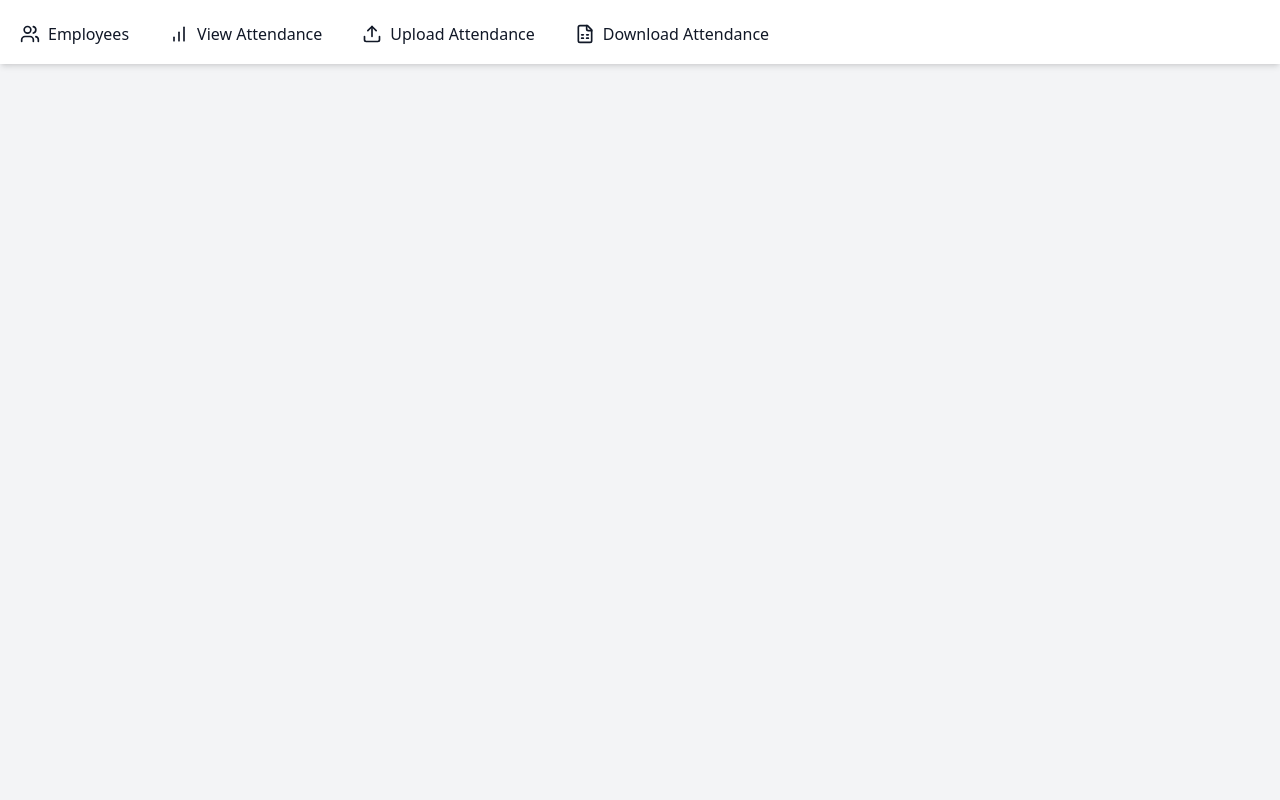
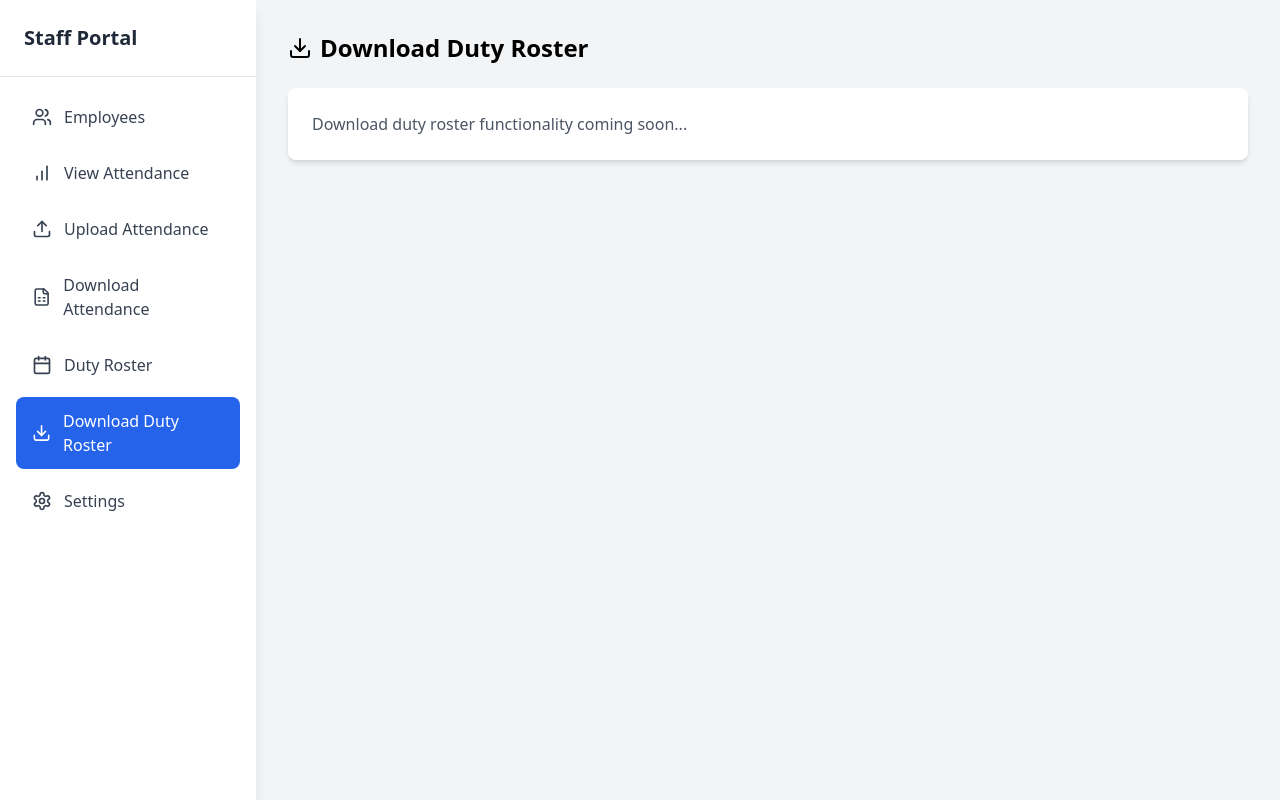
Before and after one commit to Abshee0/TimePulse, a React (Vite) app: page /download-duty-roster in a window 1280 px wide. Built offline with nearby package versions, Linux system fonts and the light colour scheme; no server answers.

Commit message:
Updated App.tsx

```diff
--- a/src/App.tsx
+++ b/src/App.tsx
@@ -1,62 +1,75 @@
 import React from 'react';
-import { BrowserRouter, Routes, Route, Link } from 'react-router-dom';
-import { Users, FileSpreadsheet, Upload, BarChart } from 'lucide-react';
+import { BrowserRouter, Routes, Route, Link, useLocation } from 'react-router-dom';
+import { Users, FileSpreadsheet, Upload, BarChart, Calendar, Download, Settings } from 'lucide-react';
 import EmployeesPage from './pages/EmployeesPage';
 import AttendanceDownloadPage from './pages/AttendanceDownloadPage';
 import AttendanceUploadPage from './pages/AttendanceUploadPage';
-import AttendanceView from './pages/AttendanceViewPage'
+import AttendanceView from './pages/AttendanceViewPage';
+import DutyRosterPage from './pages/DutyRosterPage';
+import DownloadDutyRosterPage from './pages/DownloadDutyRosterPage';
+import SettingsPage from './pages/SettingsPage';
+
+function Sidebar() {
+  const location = useLocation();
+
+  const menuItems = [
+    { path: '/', label: 'Employees', icon: Users },
+    { path: '/attendance-view', label: 'View Attendance', icon: BarChart },
+    { path: '/attendance-upload', label: 'Upload Attendance', icon: Upload },
+    { path: '/attendance-download', label: 'Download Attendance', icon: FileSpreadsheet },
+    { path: '/duty-roster', label: 'Duty Roster', icon: Calendar },
+    { path: '/download-duty-roster', label: 'Download Duty Roster', icon: Download },
+    { path: '/settings', label: 'Settings', icon: Settings },
+  ];
+
+  return (
+    <aside className="w-64 bg-white shadow-lg min-h-screen">
+      <div className="p-6 border-b border-gray-200">
+        <h2 className="text-xl font-bold text-gray-800">Staff Portal</h2>
+      </div>
+      <nav className="p-4">
+        <ul className="space-y-2">
+          {menuItems.map((item) => {
+            const Icon = item.icon;
+            const isActive = location.pathname === item.path;
+            return (
+              <li key={item.path}>
+                <Link
+                  to={item.path}
+                  className={`flex items-center gap-3 px-4 py-3 rounded-lg transition-colors ${
+                    isActive
+                      ? 'bg-blue-600 text-white'
+                      : 'text-gray-700 hover:bg-gray-100'
+                  }`}
+                >
+                  <Icon className="w-5 h-5" />
+                  <span className="font-medium">{item.label}</span>
+                </Link>
+              </li>
+            );
+          })}
+        </ul>
+      </nav>
+    </aside>
+  );
+}
 
 function App() {
   return (
     <BrowserRouter>
-      <div className="min-h-screen bg-gray-100">
-        <nav className="bg-white shadow-md">
-          <div className="max-w-7xl mx-auto px-4">
-            <div className="flex justify-between h-16">
-              <div className="flex space-x-8">
-                <Link
-                  to="/"
-                  className="inline-flex items-center px-1 pt-1 text-gray-900 hover:text-blue-600"
-                >
-                  <Users className="w-5 h-5 mr-2" />
-                  Employees
-                </Link>
-                <Link
-                  to="/attendance-view"
-                  className="inline-flex items-center px-1 pt-1 text-gray-900 hover:text-blue-600"
-                >
-                  <BarChart className="w-5 h-5 mr-2" />
-                  View Attendance
-                </Link>
-                <Link
-                  to="/attendance-upload"
-                  className="inline-flex items-center px-1 pt-1 text-gray-900 hover:text-blue-600"
-                >
-                  <Upload className="w-5 h-5 mr-2" />
-                  Upload Attendance
-                </Link>
-                <Link
-                  to="/attendance-download"
-                  className="inline-flex items-center px-1 pt-1 text-gray-900 hover:text-blue-600"
-                >
-                  <FileSpreadsheet className="w-5 h-5 mr-2" />
-                  Download Attendance
-                </Link>
-
-
-              </div>
-            </div>
-          </div>
-        </nav>
-
-        <div className="max-w-7xl mx-auto py-6 sm:px-6 lg:px-8">
+      <div className="flex min-h-screen bg-gray-100">
+        <Sidebar />
+        <main className="flex-1 p-8">
           <Routes>
             <Route path="/" element={<EmployeesPage />} />
             <Route path="/attendance-download" element={<AttendanceDownloadPage />} />
             <Route path="/attendance-upload" element={<AttendanceUploadPage />} />
             <Route path="/attendance-view" element={<AttendanceView />} />
+            <Route path="/duty-roster" element={<DutyRosterPage />} />
+            <Route path="/download-duty-roster" element={<DownloadDutyRosterPage />} />
+            <Route path="/settings" element={<SettingsPage />} />
           </Routes>
-        </div>
+        </main>
       </div>
     </BrowserRouter>
   );
--- /dev/null
+++ b/src/pages/DownloadDutyRosterPage.tsx
@@ -0,0 +1,19 @@
+import React from 'react';
+import { Download } from 'lucide-react';
+
+export default function DownloadDutyRosterPage() {
+  return (
+    <div className="space-y-6">
+      <div className="flex justify-between items-center">
+        <h1 className="text-2xl font-bold flex items-center gap-2">
+          <Download className="w-6 h-6" />
+          Download Duty Roster
+        </h1>
+      </div>
+
+      <div className="bg-white rounded-lg shadow-md p-6">
+        <p className="text-gray-600">Download duty roster functionality coming soon...</p>
+      </div>
+    </div>
+  );
+}
--- /dev/null
+++ b/src/pages/DutyRosterPage.tsx
@@ -0,0 +1,19 @@
+import React from 'react';
+import { Calendar } from 'lucide-react';
+
+export default function DutyRosterPage() {
+  return (
+    <div className="space-y-6">
+      <div className="flex justify-between items-center">
+        <h1 className="text-2xl font-bold flex items-center gap-2">
+          <Calendar className="w-6 h-6" />
+          Duty Roster
+        </h1>
+      </div>
+
+      <div className="bg-white rounded-lg shadow-md p-6">
+        <p className="text-gray-600">Duty roster management coming soon...</p>
+      </div>
+    </div>
+  );
+}
--- /dev/null
+++ b/src/pages/SettingsPage.tsx
@@ -0,0 +1,19 @@
+import React from 'react';
+import { Settings } from 'lucide-react';
+
+export default function SettingsPage() {
+  return (
+    <div className="space-y-6">
+      <div className="flex justify-between items-center">
+        <h1 className="text-2xl font-bold flex items-center gap-2">
+          <Settings className="w-6 h-6" />
+          Settings
+        </h1>
+      </div>
+
+      <div className="bg-white rounded-lg shadow-md p-6">
+        <p className="text-gray-600">Settings configuration coming soon...</p>
+      </div>
+    </div>
+  );
+}
```
